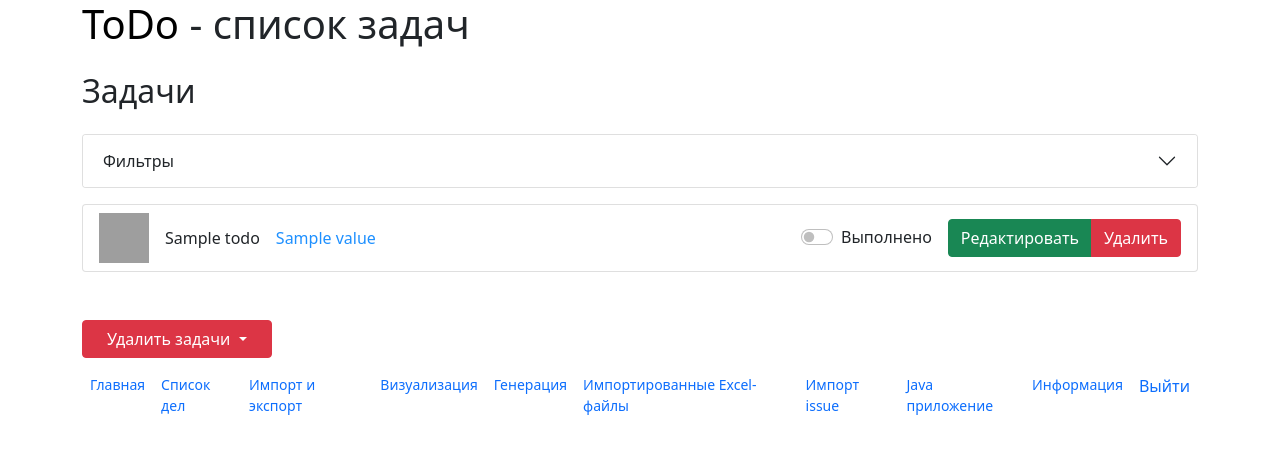
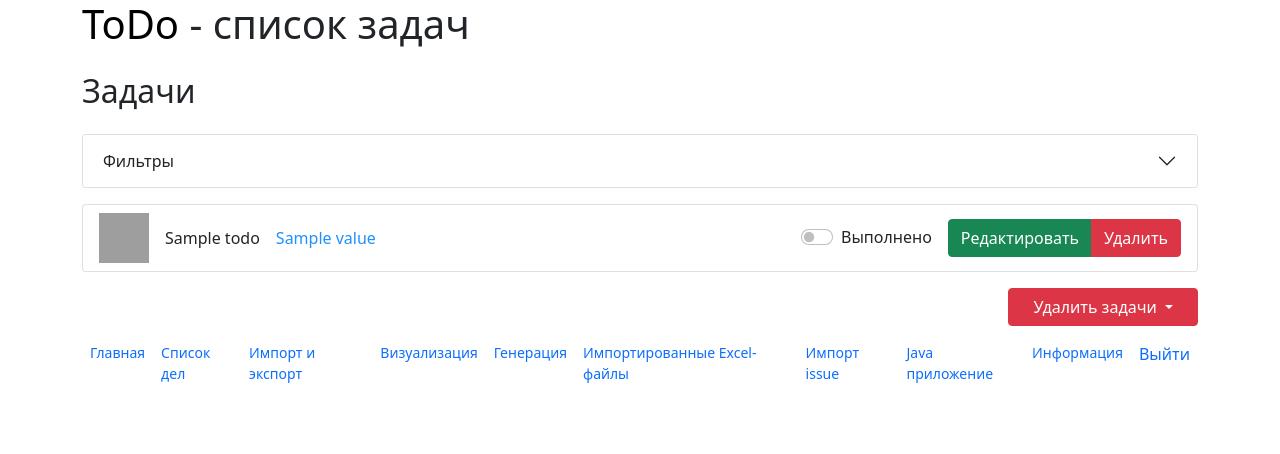
Before and after one commit to vlad17v/ddz, a FastAPI app: template app/templates/todos.html in a window 1280 px wide. Shown: the top 454 px of the page. Run offline with FastAPI, Linux system fonts and the light colour scheme; the template is opened without the code that fills it: most values are stand-ins (such as "Sample title", 1, 10 or a date in 2020); parts of the project's set-up code (start-up, migrations or seed data) failed here and were passed over; some libraries are stand-ins or nearby versions; grey boxes are pictures that could not be loaded.

Commit message:
refactor button

```diff
--- a/app/templates/todos.html
+++ b/app/templates/todos.html
@@ -162,6 +162,8 @@
     {% endfor %}
 </ul>
 
+<div class="d-flex justify-content-between align-items-center">
+
     <nav>
         <ul class="pagination">
             {% for i in range(pages) %}
@@ -236,7 +238,6 @@
             closeShowModal(action)
         });
     });
-
 
     document.querySelectorAll('.completedTask').forEach(checkbox => {
         checkbox.addEventListener('change', function () {
```
Lines whose indentation alone changed are shown as unchanged.
